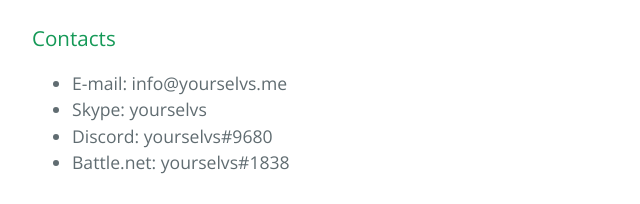
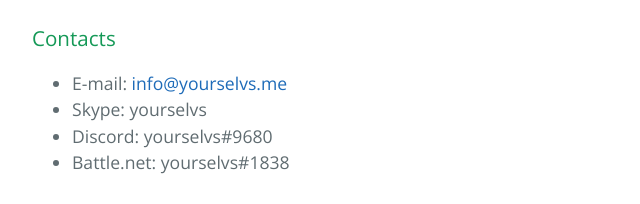
Before and after one commit to yourselvs/yourselvs.github.io, a plain HTML site: page index.html in a window 1280 px wide. Shown: the part 1335-1539 px from the top of the page, 192-832 px from the left. Drawn offline with nearby package versions, Linux system fonts and the light colour scheme.

Commit message:
Updated email contact

```diff
--- a/index.html
+++ b/index.html
@@ -44,7 +44,7 @@
 <h3>
 <a id="contacts" class="anchor" href="#contacts" aria-hidden="true"><span aria-hidden="true" class="octicon octicon-link"></span></a>Contacts</h3>
 <ul>
-  <li>E-mail: info@yourselvs.me</li>
+  <li>E-mail: <a id="yourselvs-email" href="mailto:info@yourselvs.me">info@yourselvs.me</a></li>
   <li>Skype: yourselvs</li>
   <li>Discord: yourselvs#9680</li>
   <li>Battle.net: yourselvs#1838</li>
```
